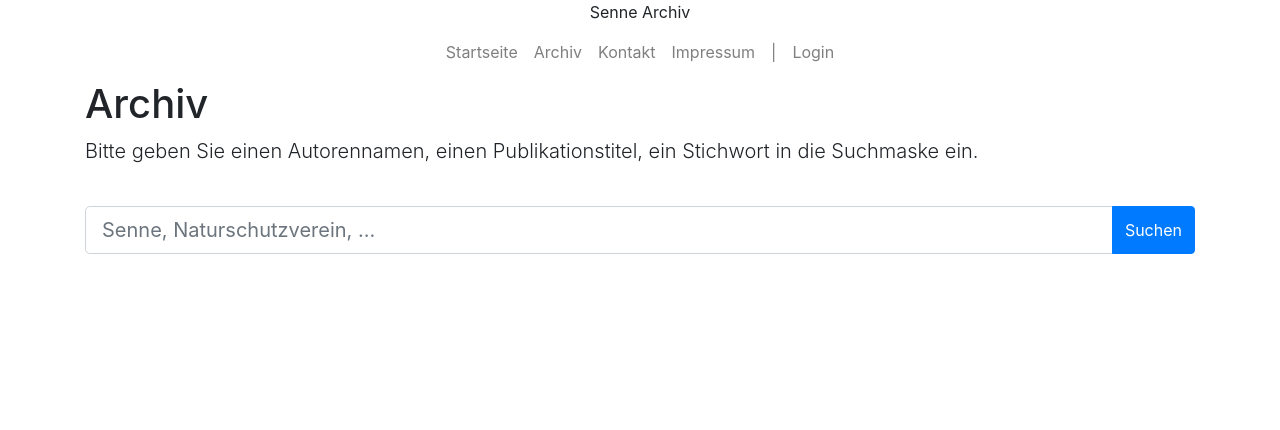
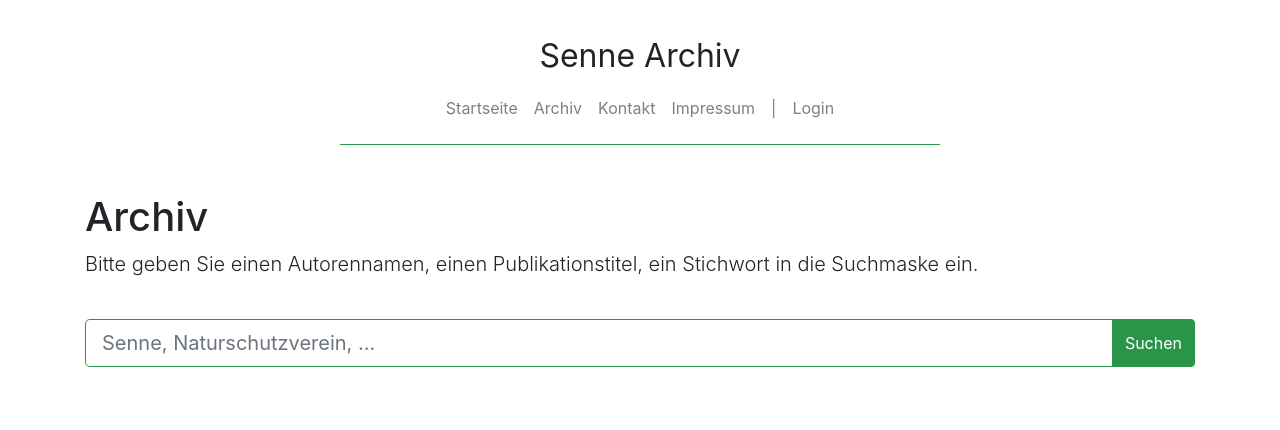
Before and after one commit to n2o/senne-archive-django, a Django app: page /archiv/ in a window 1280 px wide. Shown: the top 430 px of the page. Run offline with Django 3.2, Linux system fonts and the light colour scheme; style sheets or scripts are compiled from the project's sources; some libraries are stand-ins or nearby versions.

Commit message:
Add colors.sass and override default theme

```diff
--- /dev/null
+++ b/senne/templates/assets/css/colors.sass
@@ -0,0 +1,2 @@
+$primary-color: #299549
+$primary-color-dark: #226c36
--- a/senne/templates/assets/css/common.sass
+++ b/senne/templates/assets/css/common.sass
@@ -1,3 +1,20 @@
+// Dividers
+.underline
+  border-top: 1px solid $primary-color
+  width: 600px
+  margin: 0.5em auto 0
+  padding-bottom: 3em
+
+.underline-small
+  border-top: 1px solid $primary-color
+  width: 200px
+  margin: 0.5em auto 0
+  padding-bottom: 2em
+
+.spacer
+  padding: 2rem 0
+
+// Material Styles
 .material-card
   background: #fff
   border-radius: 2px
--- a/senne/templates/assets/css/site.sass
+++ b/senne/templates/assets/css/site.sass
@@ -1 +1,30 @@
+@import "colors"
 @import "common"
+
+a
+  &:link
+    color: $primary-color
+  &:visited
+    color: $primary-color
+  &:hover
+    color: $primary-color
+    text-decoration: underline
+  &:active
+    color: $primary-color
+
+.btn-primary
+  background-color: $primary-color
+  border-color: $primary-color
+  &:hover
+    background-color: $primary-color-dark
+    border-color: $primary-color-dark
+
+.form-control
+  border-color: $primary-color
+  &:active
+    border-color: $primary-color
+
+#site-header-wrapper
+  padding-top: 2rem
+  #site-header
+    font-size: 2rem
```
